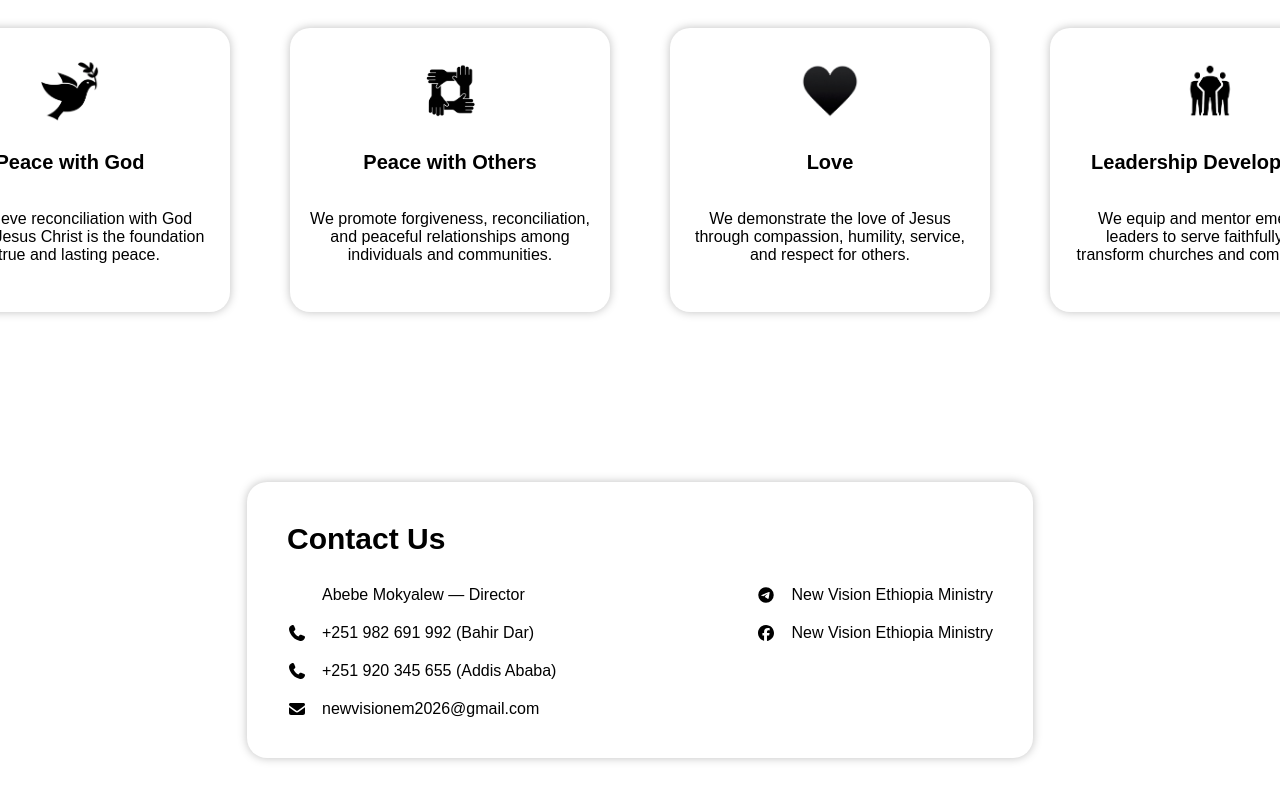
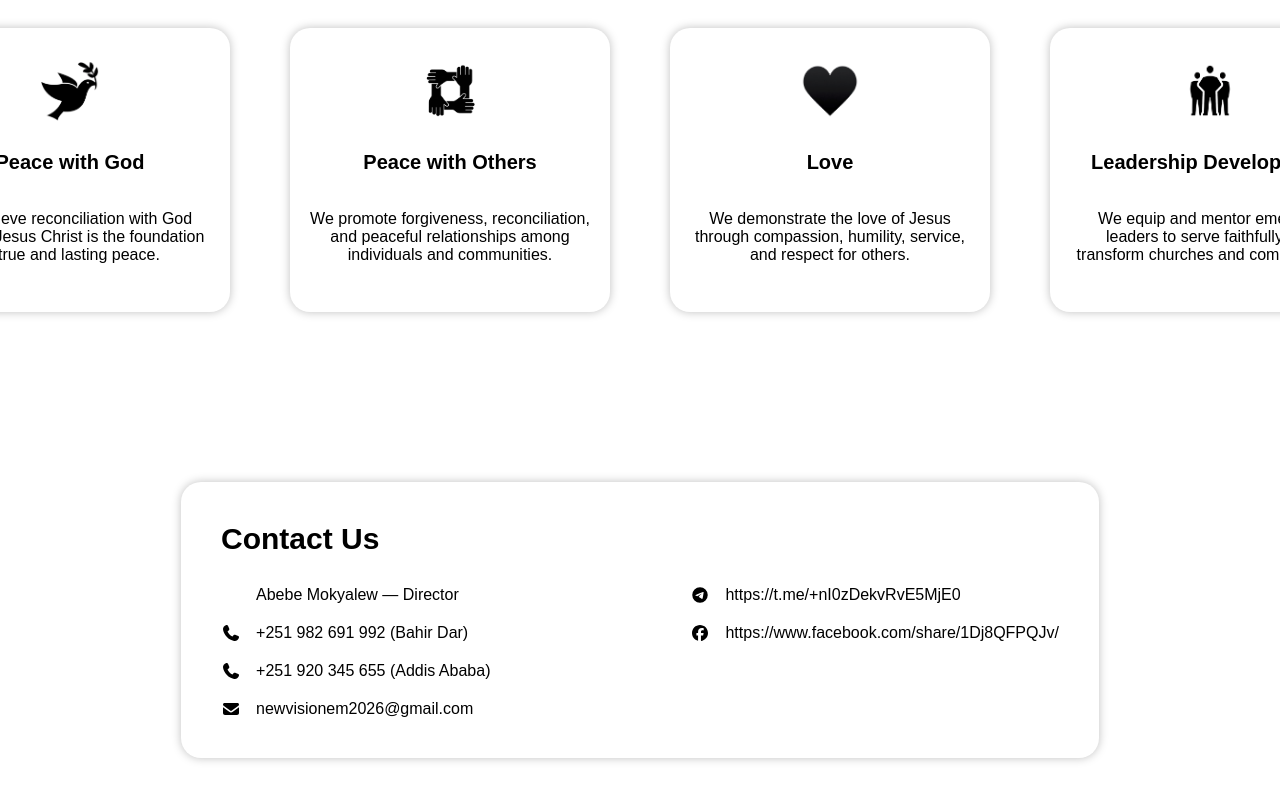
Before and after one commit to Keh-Tad-Mek/NewVisionMinistryEthiopia, a React (Vite) app: page / in a window 1280 px wide. Shown: the part 1555-2355 px from the top of the page. Built offline with nearby package versions, Linux system fonts and the light colour scheme.

Commit message:
Socials links added

```diff
--- a/src/App.jsx
+++ b/src/App.jsx
@@ -193,12 +193,12 @@ function App() {
 
               <div className={AppStyle.contactInfo}>
                 <FontAwesomeIcon icon={faTelegram}></FontAwesomeIcon>
-                <p>{language === 'EN' ? 'New Vision Ethiopia Ministry' : 'New Vision Ethiopia Ministry'}</p>
+                <a href="https://t.me/+nI0zDekvRvE5MjE0" target="_blank">https://t.me/+nI0zDekvRvE5MjE0</a>
               </div>
 
               <div className={AppStyle.contactInfo}>
                 <FontAwesomeIcon icon={faFacebook}></FontAwesomeIcon>
-                <p>{language === 'EN' ? 'New Vision Ethiopia Ministry' : 'New Vision Ethiopia Ministry'}</p>
+                <a href="https://www.facebook.com/share/1Dj8QFPQJv/" target="_blank">https://www.facebook.com/share/1Dj8QFPQJv/</a>
               </div>
             </div>
           </div>
```
